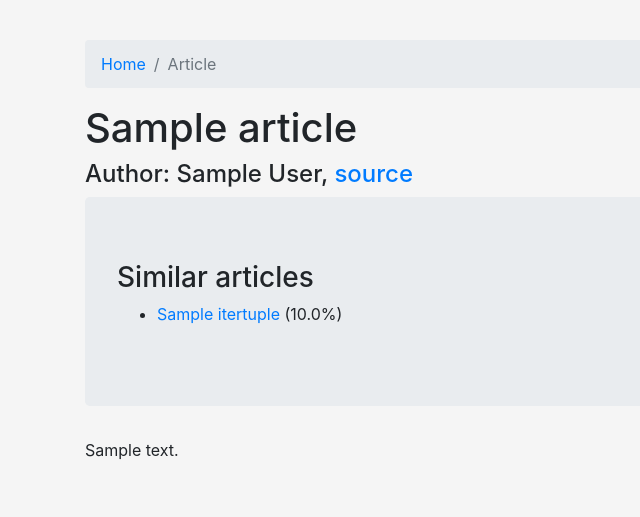
After one commit to klesnkri/lsa-model, a Flask app: template server/templates/article.html in a window 1280 px wide. The commit adds this page. Shown: the top 517 px of the page, without its empty margins (0-640 px from the left). Run offline with Flask 2, Linux system fonts and the light colour scheme; the template is opened without the code that fills it: most values are stand-ins (such as "Sample title", 1, 10 or a date in 2020); parts of the project's set-up code (start-up, migrations or seed data) failed here and were passed over; some libraries are stand-ins or nearby versions.

Commit message:
basic working version

```diff
--- a/generated/data.py
+++ b/generated/data.py
@@ -150,4 +150,7 @@ best_match = get_n_nearest(df_concept, 2, 3)
 best_match
 
 
-bp_data.iloc[best_match.index]
+lsa = LSA()
+
+
+lsa.load()
--- a/lsa.py
+++ b/lsa.py
@@ -235,7 +235,7 @@ class LSA:
                 print('Concept matrix saved to {}'.format(cache_file))
 
     def get_n_nearest(self, doc_index, n):
-        best_match = get_n_nearest(self.df_concept, 2, 3)
+        best_match = get_n_nearest(self.df_concept, doc_index, n)
 
         df = self.df_data.iloc[best_match.index].copy()
         df['similarity'] = best_match
--- a/server/__init__.py
+++ b/server/__init__.py
@@ -1,5 +1,6 @@
 import os
 from flask import Flask
+from ..lsa import LSA
 
 __version__ = (0, 1, 0, "dev")
 
--- /dev/null
+++ b/server/templates/article.html
@@ -0,0 +1,25 @@
+{% extends "base.html" %}
+{% block title %}LSA - {{ article.title }}{% endblock %}
+{% block content %}
+<nav aria-label="breadcrumb">
+  <ol class="breadcrumb">
+    <li class="breadcrumb-item"><a href="{{ url_for('lsa.index') }}">Home</a></li>
+    <li class="breadcrumb-item active" aria-current="page">Article</li>
+  </ol>
+</nav>
+
+<h1>{{ article.title }}</h1>
+<h4>Author: {{ article.author }}, <a href="{{ article.link }}">source</a></h4>
+
+<div class="jumbotron">
+  <h3>Similar articles</h3>
+  <ul>
+  {% for s in similar.itertuples(index=True) %}
+    <li><a href="{{ url_for('lsa.article', article_id=s.Index) }}">{{ s.title }}</a> ({{ '{:.1f}%'.format(s.similarity * 100) }})</li>
+  {% endfor %}
+  </ul>
+</div>
+<div>
+  {{ article.text | nl2p }}
+</div>
+{% endblock %}
--- /dev/null
+++ b/server/templates/base.html
@@ -0,0 +1,22 @@
+<!DOCTYPE html>
+<html lang="en">
+  <head>
+    <meta charset="utf-8">
+    <meta name="viewport" content="width=device-width, initial-scale=1, shrink-to-fit=no">
+    <title>{% block title %}LSA{% endblock %}</title>
+    <!-- <link rel="shortcut icon" href="{{ url_for('static', filename='favicon.ico') }}"> -->
+    <!-- jQuery -->
+    <script src="https://ajax.googleapis.com/ajax/libs/jquery/3.4.1/jquery.min.js"></script>
+    <!-- Bootstrap -->
+    <link rel="stylesheet" href="https://stackpath.bootstrapcdn.com/bootstrap/4.4.1/css/bootstrap.min.css" integrity="sha384-Vkoo8x4CGsO3+Hhxv8T/Q5PaXtkKtu6ug5TOeNV6gBiFeWPGFN9MuhOf23Q9Ifjh" crossorigin="anonymous">
+    <!-- <link rel="stylesheet" href="https://maxcdn.bootstrapcdn.com/bootstrap/3.4.1/css/bootstrap.min.css"> -->
+    <!-- <script src="https://maxcdn.bootstrapcdn.com/bootstrap/3.4.1/js/bootstrap.min.js"></script>     -->
+    <!-- Local -->
+    <link rel="stylesheet" href="{{ url_for('static', filename='main.css') }}">
+</head>
+<body>
+  <div class="container">
+    {% block content %}{% endblock %}
+  </div>
+</body>
+</html>
--- a/server/views.py
+++ b/server/views.py
@@ -1,15 +1,44 @@
 import click
-from flask import Blueprint, render_template, url_for, request
+from flask import Blueprint, render_template, url_for, request, g, abort, app, Markup
+from ..lsa import LSA, load_data
 
 bp = Blueprint('lsa', __name__)
 
+@bp.app_template_filter('nl2p')
+def fix_newlines(text):
+    m = Markup()
+    for line in text.split('\n'):
+        m += Markup('<p>') + Markup.escape(line) + Markup('</p>')
+    return m
 
+@bp.app_template_filter('maxlen')
+def maxlen(text, maxlen):
+    if maxlen <= 3:
+        return '...'
+    if len(text) > maxlen:
+        return text[:maxlen - 3] + '...'
+    return text
+
+# bp.before_request(f)
 
 @bp.route('/')
 def index():
-    return render_template('index.html', articles=['dummy 1', 'dummy 2'])
+    df = load_data('articles.csv')
+    cols = ['author', 'title']
+
+    return render_template('index.html', articles=df[cols])
 
 
-@bp.route('/<foo>')
-def sample(foo):
-    return foo
+@bp.route('/<int:article_id>')
+def article(article_id):
+    lsa = LSA()
+    lsa.load()
+    if article_id not in lsa.df_data.index:
+        abort(404)
+
+    article = lsa.df_data.iloc[article_id]
+
+    similar = lsa.get_n_nearest(article_id, n=5)
+
+
+    return render_template('article.html', article=article, similar=similar)
```
Also changed, not shown: server/templates/index.html (+20 -35 lines), __init__.py (added), 1 other file.
